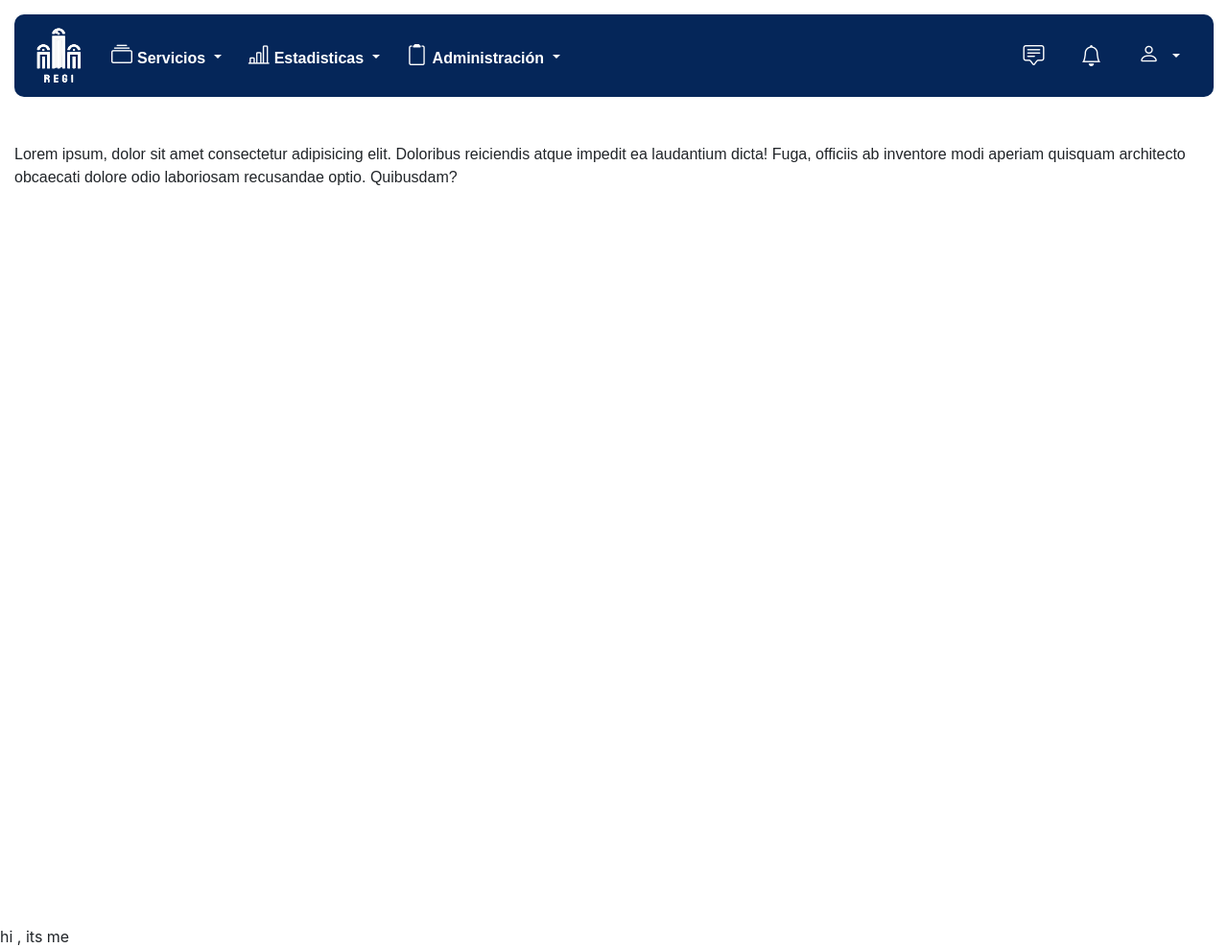
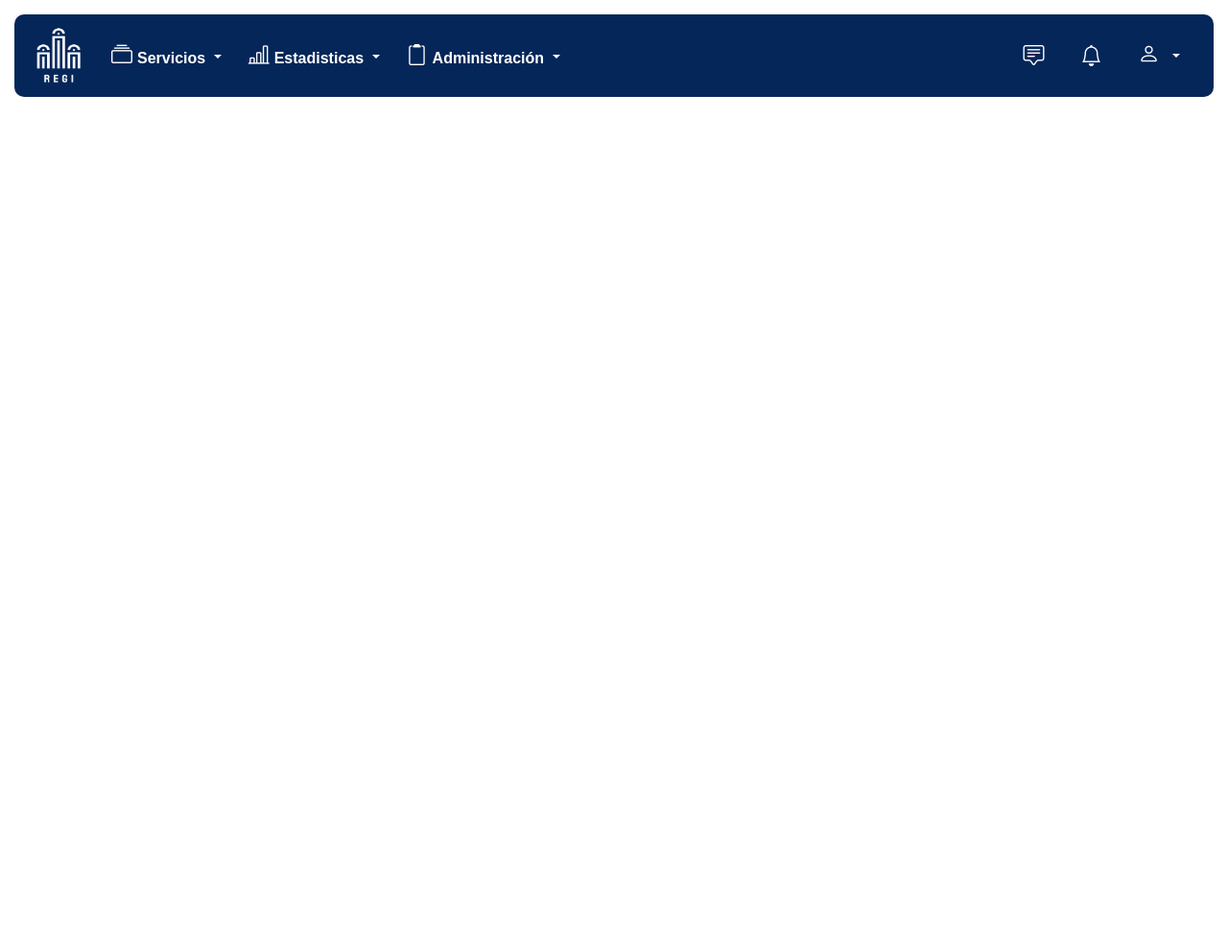
Before and after one commit to DayElvir/Regi_Proyect, a PHP site: page / in a window 1280 px wide. Shown: the whole page at 96% size. After the commit the page ends 101 px from the top, so only its background shows below. Run offline with PHP 8.4, Linux system fonts and the light colour scheme; some libraries are stand-ins or nearby versions.

Commit message:
Actualizacion

```diff
--- a/Navbar/Navbar.php
+++ b/Navbar/Navbar.php
@@ -6,15 +6,14 @@
   <meta name="viewport" content="width=device-width, initial-scale=1, shrink-to-fit=no">
   <link rel="stylesheet" href="https://maxcdn.bootstrapcdn.com/bootstrap/4.0.0/css/bootstrap.min.css">
   <link rel="stylesheet" href="https://cdn.jsdelivr.net/npm/bootstrap-icons@1.11.3/font/bootstrap-icons.min.css">
-  <link rel="stylesheet" href="Navbar.css">
-  <title>Navbar</title>
+  <link rel="stylesheet" href="css/Navbar.css">
 </head>
 <body>
 
 <nav class="navbar navbar-expand-lg sticky-top">
   <!-- Logo -->
   <a class="navbar-brand" href="#">
-    <img src="r2.png" alt="Logo" height="60" width="60">
+    <img src="r02.png" alt="Logo" height="60" width="60">
   </a>
 
   <!-- Botón de hamburguesa para dispositivos móviles -->
@@ -94,19 +93,6 @@
 </nav>
 
 
-<div class="container-fluid mt-5">
-  <main class="mx-auto" id="content">
-    <!-- Aquí se cargará el contenido dinámicamente -->
-      <p>Lorem ipsum, dolor sit amet consectetur adipisicing elit.
-      Doloribus reiciendis atque impedit ea laudantium dicta! Fuga, officiis ab inventore modi aperiam quisquam architecto obcaecati dolore odio laboriosam recusandae optio.
-      Quibusdam?</p>
-      <iframe src="" frameborder="0"></iframe>
-  </main>
-</div>
-
-
-
-
 <!-- Agregar los scripts de Bootstrap (jQuery y Popper.js) -->
 <script src="https://code.jquery.com/jquery-3.2.1.slim.min.js"></script>
 <script src="https://cdnjs.cloudflare.com/ajax/libs/popper.js/1.12.9/umd/popper.min.js"></script>
--- a/index.php
+++ b/index.php
@@ -2,5 +2,3 @@
 include("./conexionbd.php");
 
 include("navbar/navbar.php");
-
-echo"hi , its me";
```
Also changed, not shown: Navbar/r02.png (added), Navbar/r2.png (deleted), css/Navbar.css (renamed from Navbar/Navbar.css).
